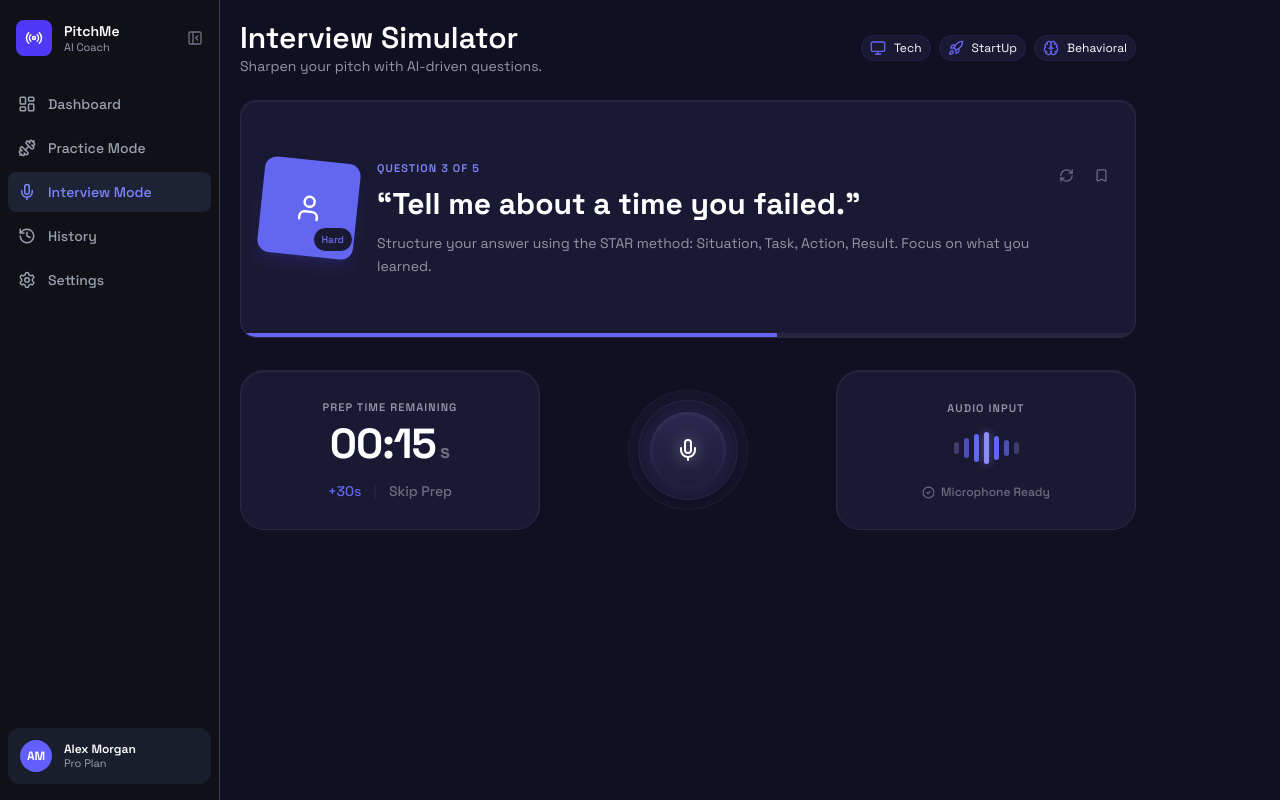
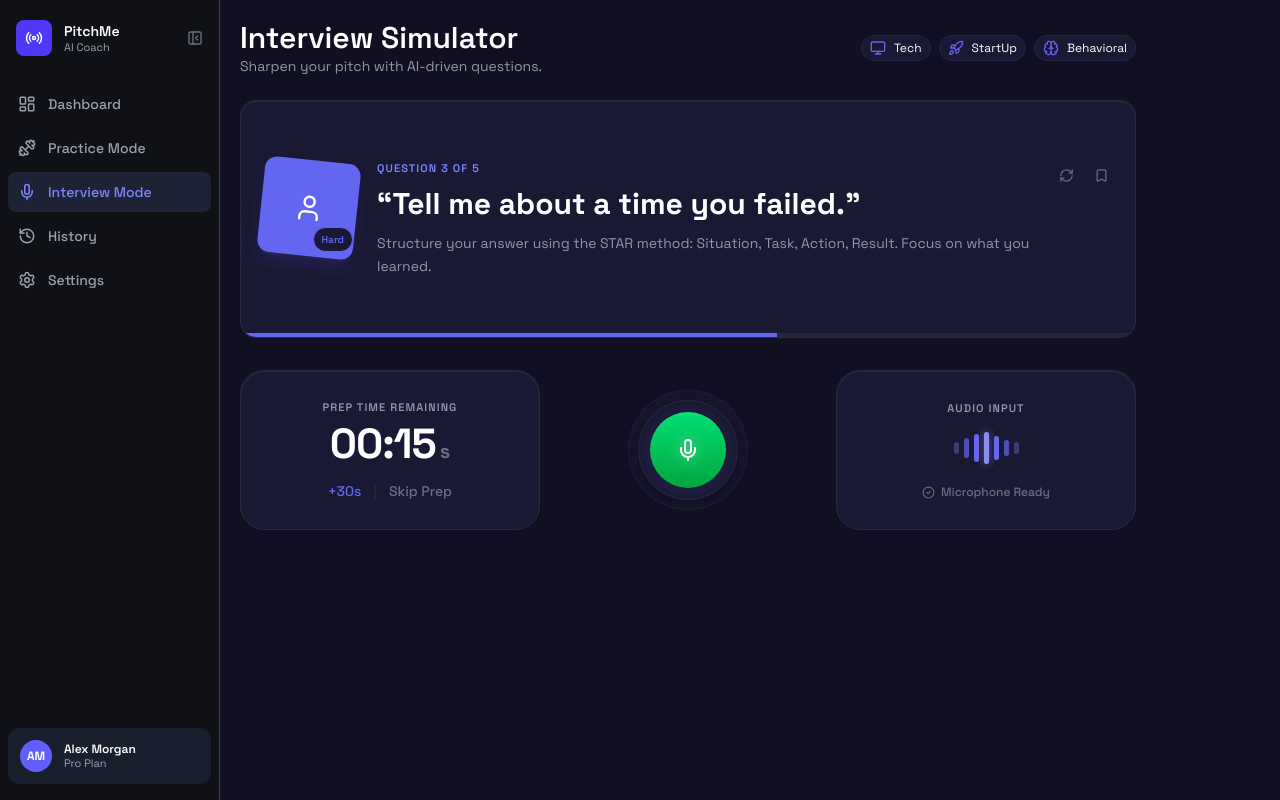
Before and after one commit to Idris-jose/Pitch-me, a Next.js app: page /Pages/Dashboard/Interview-Mode in a window 1280 px wide. Built offline with nearby package versions, Linux system fonts and the light colour scheme.

Commit message:
made a few changes

```diff
--- a/app/components/InterviewMode/RecordControl.tsx
+++ b/app/components/InterviewMode/RecordControl.tsx
@@ -1,15 +1,23 @@
 "use client";
-
+import { useState } from "react";
 import { Mic } from "lucide-react";
 
 export default function RecordControl() {
+    const [isRecording, setIsRecording] = useState(false);
     return (
         <div className="flex-1 flex justify-center items-center">
             {/* Outer rings for visual effect */}
             <div className="relative flex items-center justify-center w-[120px] h-[120px] rounded-full bg-[#1A1933]/50 border border-[#2a2745]/50 overflow-hidden">
                 <div className="absolute w-[100px] h-[100px] rounded-full bg-[#1A1933] border border-[#2a2745] shadow-lg flex items-center justify-center">
-                    <button className="relative w-[76px] h-[76px] rounded-full bg-gradient-to-b from-[#2a284e] to-[#1e1c3a] shadow-[inset_0_1px_4px_rgba(255,255,255,0.1),_0_2px_15px_rgba(99,102,241,0.15)] flex items-center justify-center hover:scale-105 hover:from-[#32305a] hover:to-[#232145] transition-all cursor-pointer group">
-                        <Mic size={24} className="text-white drop-shadow-[0_0_8px_rgba(255,255,255,0.5)] group-hover:scale-110 transition-transform" />
+                    <button
+            onClick={() => setIsRecording(!isRecording)}
+            className={`relative w-[76px] h-[76px] rounded-full shadow-[inset_0_1px_4px_rgba(255,255,255,0.1),_0_2px_15px_rgba(99,102,241,0.15)] flex items-center justify-center transition-all cursor-pointer group ${
+                isRecording
+                ? "bg-gradient-to-b from-red-400 to-red-600 hover:from-red-500 hover:to-red-700"
+                : "bg-gradient-to-b from-green-400 to-green-600 hover:from-green-500 hover:to-green-700"
+            } hover:scale-105`}
+            >
+                        <Mic size={24} className={`text-white drop-shadow-[0_0_8px_rgba(255,255,255,0.5)] group-hover:scale-110 transition-transform ${isRecording ? "text-red-500" : ""}`} />
                     </button>
                 </div>
             </div>
```
